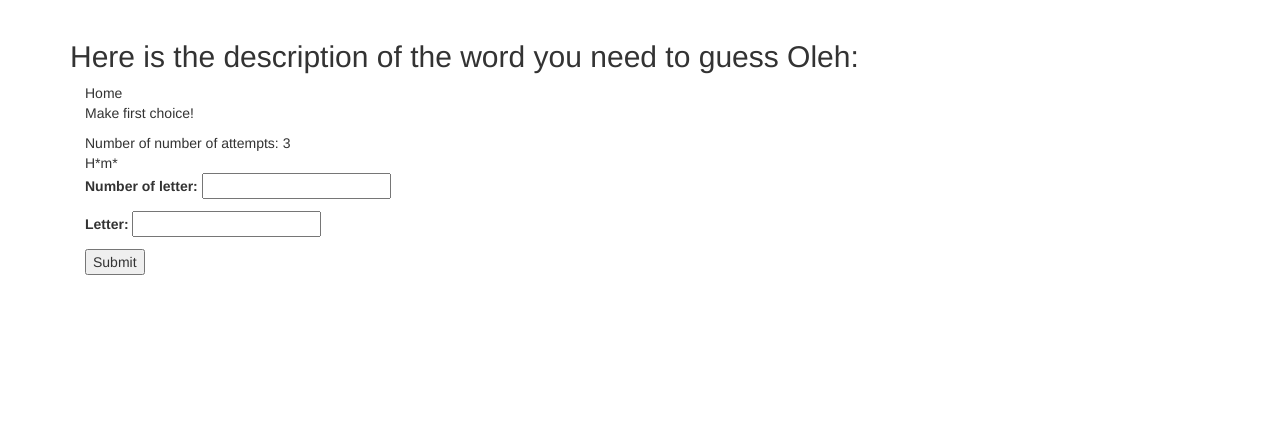
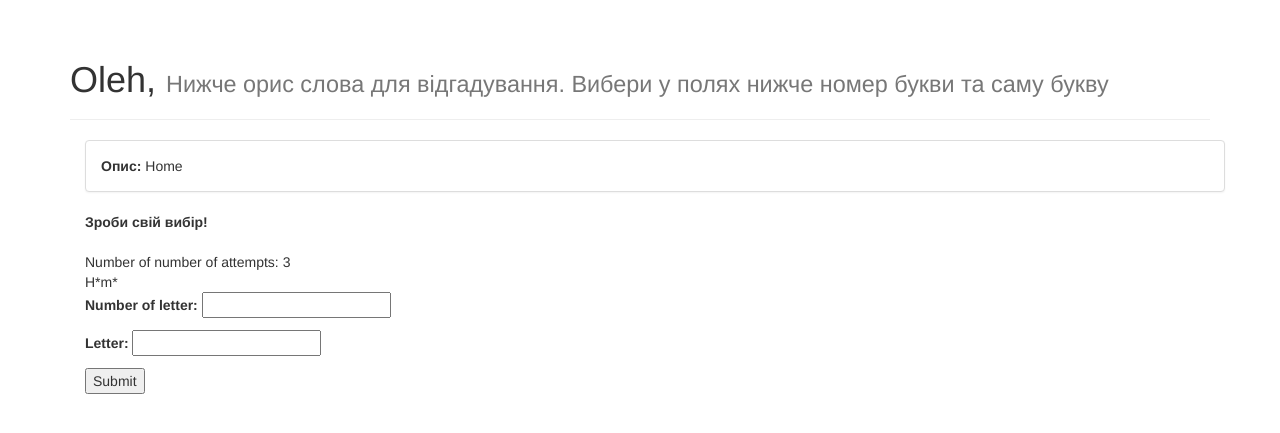
Before and after one commit to oshmidtsmk/words_game, a Django app: page /game/descriptions/1/ in a window 1280 px wide. Shown: the part 54-487 px from the top of the page. Run offline with Django 3.2, Linux system fonts and the light colour scheme; a user stored in the database is signed in; data comes from the database, SQL or seed files in the repository; both versions use the stored data as it was after the commit; some libraries are stand-ins or nearby versions.

Commit message:
added to guessing page

```diff
--- a/game_app/templates/game_app/guessing_page.html
+++ b/game_app/templates/game_app/guessing_page.html
@@ -9,19 +9,29 @@
     <h1>Game over :(</h1>
     <a href="{% url 'game_app:new-game' puzzle.pk %}">New game?</a>
   {%else%}
-  <h2>Here is the description of the word you need to guess {{user.username}}:</h2>
+  <div class="page-header">
+  <h1> {{ user.username }}, <small> Нижче орис слова для відгадування. Вибери у полях нижче номер букви та саму букву</small></h1>
+</div>
   <div class="container">
+    <div class="panel panel-default">
+      <div class="panel-body">
+        <strong>Опис:</strong>
+        {{ puzzle.description }}
+      </div>
+    </div>
 
-    <!-- {{ puzzle.name }} -->
-    {{ puzzle.description }}
-    <!-- {{puzzle.hidden_word}} -->
-    {% if condition_string %}
+{% if condition_string %}
+    {% if condition_string == 'You have quessed it!' %}
+          <div class="alert alert-success" role="alert">{{ condition_string }} </div>
+    {% else %}
+          <div class="alert alert-warning" role="alert">{{ condition_string }} </div>
+        {endif}
+
+    {% endif %}
+    {%else%}
+    <strong>Зроби свій вибір!</strong> <br>
+    {% endif %}
     <br>
-    {{ condition_string }}
-    <br>
-    {% else %}
-    <p>Make first choice!</p>
-    {% endif %}
     Number of number of attempts: {{user.profile.number_of_attempts_to_guess }}
     <br>
     {{ user.profile.masked_word }}
@@ -33,6 +43,4 @@
     </form>
 {% endif %}
 
-
-
 {% endblock %}
```
Also changed, not shown: game_app/templates/game_app/user_words.html (+6 -8 lines), db.sqlite3.
